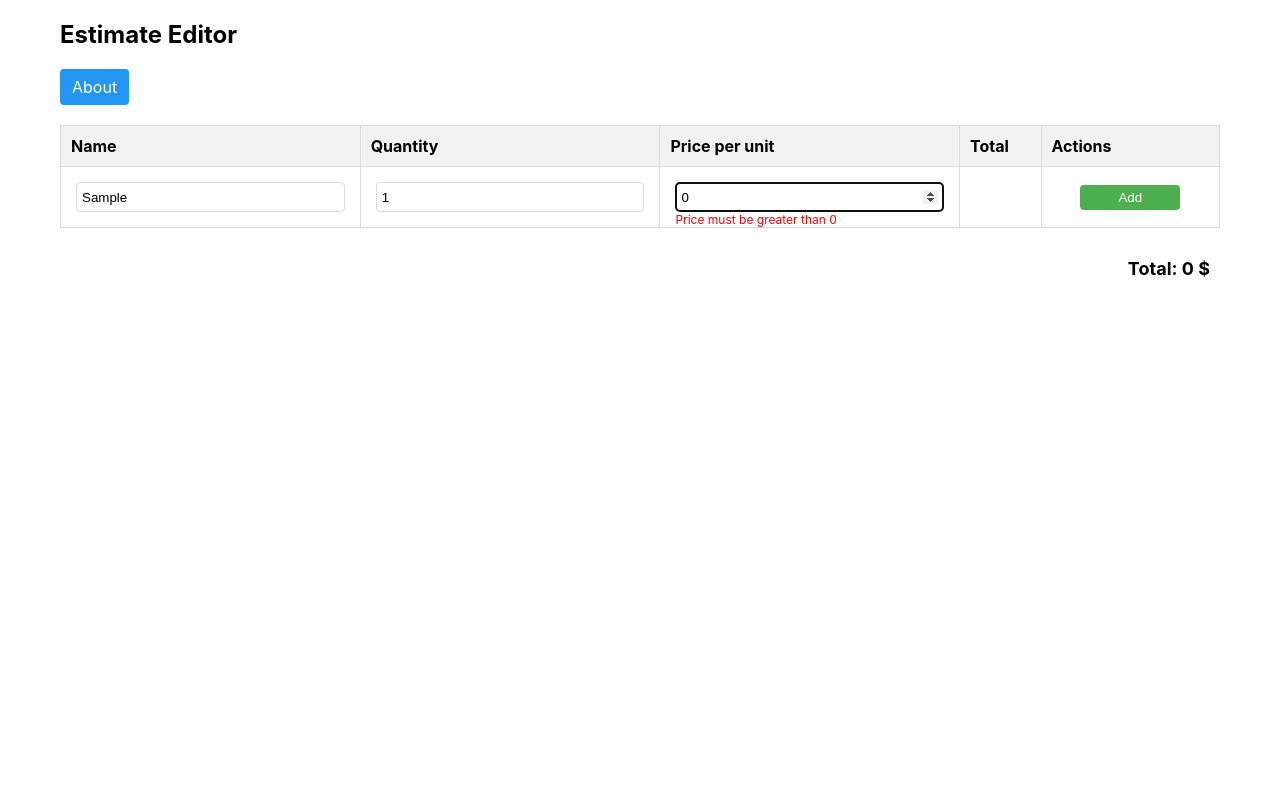
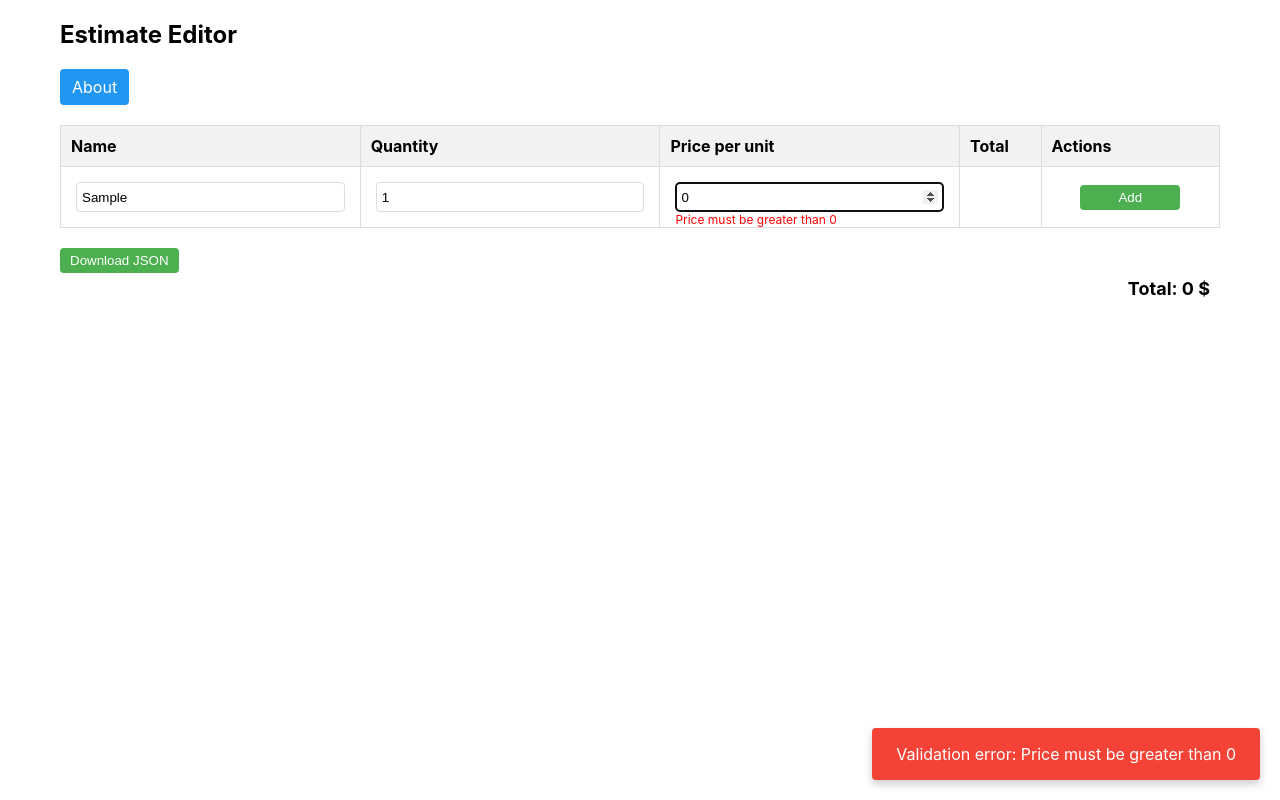
Before and after one commit to evgeniya-osmakova/estimate, a Next.js app: page / in a window 1280 px wide. Both pictures are taken after typing "Sample" into the empty fields and a click on the button "Add". Built offline with nearby package versions, Linux system fonts and the light colour scheme.

Commit message:
add toast and export btn

```diff
--- a/src/app/layout.tsx
+++ b/src/app/layout.tsx
@@ -2,6 +2,7 @@ import React from 'react';
 import { Metadata } from 'next';
 import StyledComponentsRegistry from '@/lib/registry';
 import ReduxProvider from '@/components/providers/ReduxProvider';
+import ToastProvider from '@/components/providers/ToastProvider';
 import './globals.css';
 
 export const metadata: Metadata = {
@@ -18,9 +19,11 @@ export default function RootLayout({
     <html lang="en">
       <body>
         <ReduxProvider>
-          <StyledComponentsRegistry>
-            {children}
-          </StyledComponentsRegistry>
+          <ToastProvider>
+            <StyledComponentsRegistry>
+              {children}
+            </StyledComponentsRegistry>
+          </ToastProvider>
         </ReduxProvider>
       </body>
     </html>
--- a/src/app/page.tsx
+++ b/src/app/page.tsx
@@ -4,11 +4,13 @@ import React, { useState, useRef, useEffect } from 'react';
 import { useForm } from 'react-hook-form';
 import { zodResolver } from '@hookform/resolvers/zod';
 import { z } from 'zod';
+import { v4 as uuidv4 } from 'uuid';
 import Button from '@/components/ui/Button';
 import StyledLink from '@/components/ui/StyledLink';
 import { useAppDispatch, useAppSelector } from '@/store/hooks';
 import { addItem, updateItem, deleteItem, selectItems, selectTotalSum } from '@/store/itemsSlice';
 import { EstimateItem } from '@/types';
+import { useToast } from '@/components/providers/ToastProvider';
 import {
   CellInput,
   EditableCell,
@@ -20,12 +22,14 @@ import {
   Input,
   CenteredCell,
   TotalSum,
+  ActionsContainer,
 } from '@/app/style'
 
 export default function Home() {
   const dispatch = useAppDispatch();
   const items = useAppSelector(selectItems);
   const totalSum = useAppSelector(selectTotalSum);
+  const { showToast } = useToast();
 
   const formSchema = z.object({
     name: z.string().min(1, { message: "Name is required" }),
@@ -49,6 +53,14 @@ export default function Home() {
       price: 0
     }
   });
+
+  // Show error toast when validation fails
+  useEffect(() => {
+    if (Object.keys(errors).length > 0) {
+      const errorMessages = Object.values(errors).map(error => error.message);
+      showToast(`Validation error: ${errorMessages.join(', ')}`, 'error');
+    }
+  }, [errors, showToast]);
 
   const watchedValues = watch();
 
@@ -90,6 +102,8 @@ export default function Home() {
         value
       }));
 
+      showToast("Estimate saved", 'success');
+
       setEditingCell({ itemId: null, field: null });
       setEditValue('');
     }
@@ -129,6 +143,8 @@ export default function Home() {
       pricePerUnit: data.price
     }));
 
+    showToast("Estimate saved", 'success');
+
     reset({
       name: '',
       quantity: 1,
@@ -138,6 +154,38 @@ export default function Home() {
 
   const handleDelete = (id: string) => {
     dispatch(deleteItem(id));
+    showToast("Estimate saved", 'success');
+  };
+
+  const handleDownloadJSON = () => {
+    // Create the estimate object with the current data
+    const estimate = {
+      id: uuidv4(), // Generate a unique ID for this estimate
+      items: items,
+      totalSum: totalSum
+    };
+
+    // Convert the estimate object to a JSON string
+    const jsonString = JSON.stringify(estimate, null, 2);
+
+    // Create a blob from the JSON string
+    const blob = new Blob([jsonString], { type: 'application/json' });
+
+    // Create a URL for the blob
+    const url = URL.createObjectURL(blob);
+
+    // Create a temporary anchor element to trigger the download
+    const a = document.createElement('a');
+    a.href = url;
+    a.download = `estimate-${new Date().toISOString().split('T')[0]}.json`;
+    document.body.appendChild(a);
+    a.click();
+
+    // Clean up
+    document.body.removeChild(a);
+    URL.revokeObjectURL(url);
+
+    showToast("Estimate downloaded", 'success');
   };
 
   const tableHeaders = ['Name', 'Quantity', 'Price per unit', 'Total', 'Actions'];
@@ -295,7 +343,11 @@ export default function Home() {
           </tr>
         </tfoot>
       </Table>
-      <TotalSum>Total: {totalSum} $</TotalSum>
+
+      <ActionsContainer>
+        <Button onClick={handleDownloadJSON}>Download JSON</Button>
+        <TotalSum>Total: {totalSum} $</TotalSum>
+      </ActionsContainer>
     </Container>
   );
 }
--- a/src/app/style.ts
+++ b/src/app/style.ts
@@ -17,6 +17,13 @@ export const TotalSum = styled.div`
   font-size: 18px;
   margin-top: 20px;
   padding: 10px;
+`;
+
+export const ActionsContainer = styled.div`
+  display: flex;
+  justify-content: space-between;
+  align-items: center;
+  margin-top: 20px;
 `;
 
 export const Table = styled.table`
--- /dev/null
+++ b/src/components/providers/ToastProvider.tsx
@@ -0,0 +1,92 @@
+'use client';
+
+import React, { createContext, useContext, useState, useCallback, useRef } from 'react';
+import Toast, { ToastType } from '@/components/ui/Toast';
+
+interface ToastContextType {
+  showToast: (message: string, type?: ToastType, duration?: number) => void;
+}
+
+const ToastContext = createContext<ToastContextType | undefined>(undefined);
+
+export const useToast = () => {
+  const context = useContext(ToastContext);
+
+  if (context === undefined) {
+    throw new Error('useToast must be used within a ToastProvider');
+  }
+
+  return context;
+};
+
+export interface ToastProviderProps {
+  children: React.ReactNode;
+}
+
+export const ToastProvider: React.FC<ToastProviderProps> = ({ children }) => {
+  const [toast, setToast] = useState({
+    visible: false,
+    message: '',
+    type: 'success' as ToastType,
+    duration: 3000,
+  });
+
+  // For debouncing
+  const lastToastTimeRef = useRef<number>(0);
+  const debounceTimeoutRef = useRef<NodeJS.Timeout | null>(null);
+  const DEBOUNCE_DELAY = 500; // 500ms debounce delay
+
+  const showToast = useCallback((message: string, type: ToastType = 'success', duration = 3000) => {
+    const now = Date.now();
+
+    // Clear any existing timeout
+    if (debounceTimeoutRef.current) {
+      clearTimeout(debounceTimeoutRef.current);
+      debounceTimeoutRef.current = null;
+    }
+
+    // If it's been less than DEBOUNCE_DELAY since the last toast, debounce
+    if (now - lastToastTimeRef.current < DEBOUNCE_DELAY) {
+      debounceTimeoutRef.current = setTimeout(() => {
+        lastToastTimeRef.current = Date.now();
+        setToast({
+          visible: true,
+          message,
+          type,
+          duration,
+        });
+      }, DEBOUNCE_DELAY);
+    } else {
+      // Otherwise show immediately
+      lastToastTimeRef.current = now;
+      setToast({
+        visible: true,
+        message,
+        type,
+        duration,
+      });
+    }
+  }, []);
+
+  const hideToast = useCallback(() => {
+    setToast(prev => ({
+      ...prev,
+      visible: false,
+    }));
+  }, []);
+
+  return (
+    <ToastContext.Provider value={{ showToast }}>
+      {children}
+      <Toast
+        message={toast.message}
+        duration={toast.duration}
+        visible={toast.visible}
+        type={toast.type}
+        onClose={hideToast}
+      />
+    </ToastContext.Provider>
+  );
+};
+
+export default ToastProvider;
--- /dev/null
+++ b/src/components/ui/Toast.tsx
@@ -0,0 +1,79 @@
+'use client';
+
+import React, { useState, useEffect } from 'react';
+import styled, { keyframes } from 'styled-components';
+
+const slideIn = keyframes`
+  from {
+    transform: translateY(100%);
+    opacity: 0;
+  }
+  to {
+    transform: translateY(0);
+    opacity: 1;
+  }
+`;
+
+const slideOut = keyframes`
+  from {
+    transform: translateY(0);
+    opacity: 1;
+  }
+  to {
+    transform: translateY(100%);
+    opacity: 0;
+  }
+`;
+
+export type ToastType = 'success' | 'error';
+
+const ToastContainer = styled.div<{ $visible: boolean; $type: ToastType }>`
+  position: fixed;
+  bottom: 20px;
+  right: 20px;
+  background-color: ${props => props.$type === 'success' ? '#4caf50' : '#f44336'};
+  color: white;
+  padding: 16px 24px;
+  border-radius: 4px;
+  box-shadow: 0 4px 8px rgba(0, 0, 0, 0.2);
+  z-index: 1000;
+  animation: ${props => props.$visible ? slideIn : slideOut} 0.3s ease-in-out forwards;
+`;
+
+export interface ToastProps {
+  message: string;
+  duration?: number;
+  visible: boolean;
+  onClose: () => void;
+  type: ToastType;
+}
+
+const Toast: React.FC<ToastProps> = ({
+  message,
+  duration = 3000,
+  visible,
+  onClose,
+  type = 'success'
+}) => {
+  useEffect(() => {
+    if (visible) {
+      const timer = setTimeout(() => {
+        onClose();
+      }, duration);
+
+      return () => clearTimeout(timer);
+    }
+  }, [visible, duration, onClose]);
+
+  if (!visible && !message) {
+    return null;
+  }
+
+  return (
+    <ToastContainer $visible={visible} $type={type}>
+      {message}
+    </ToastContainer>
+  );
+};
+
+export default Toast;
```
